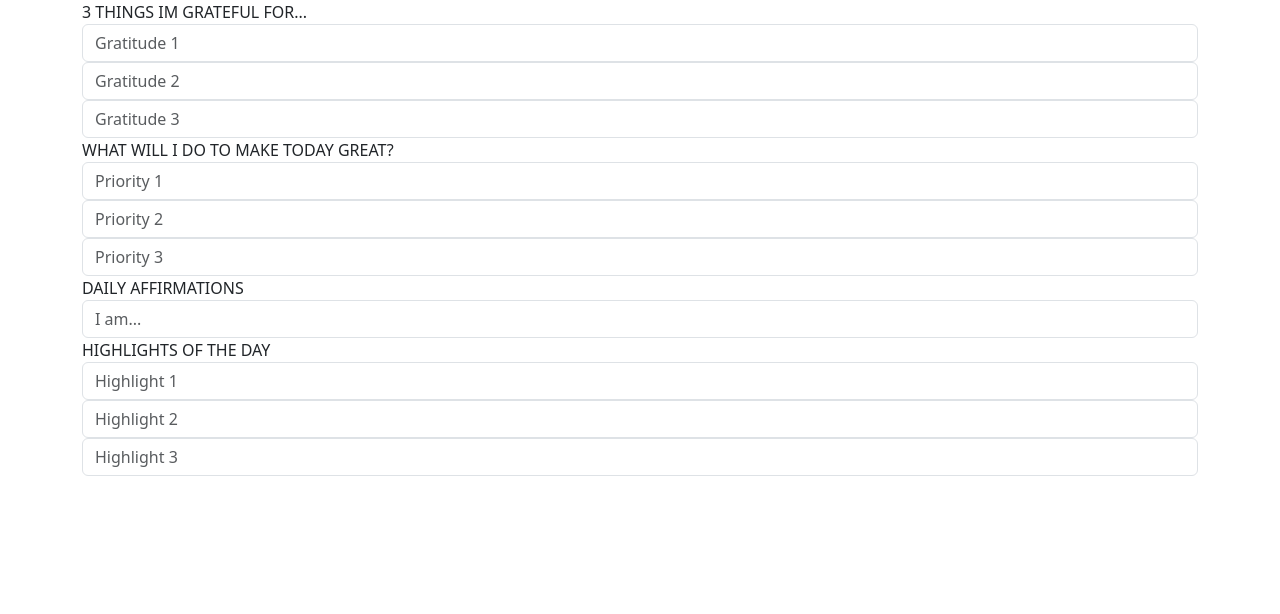
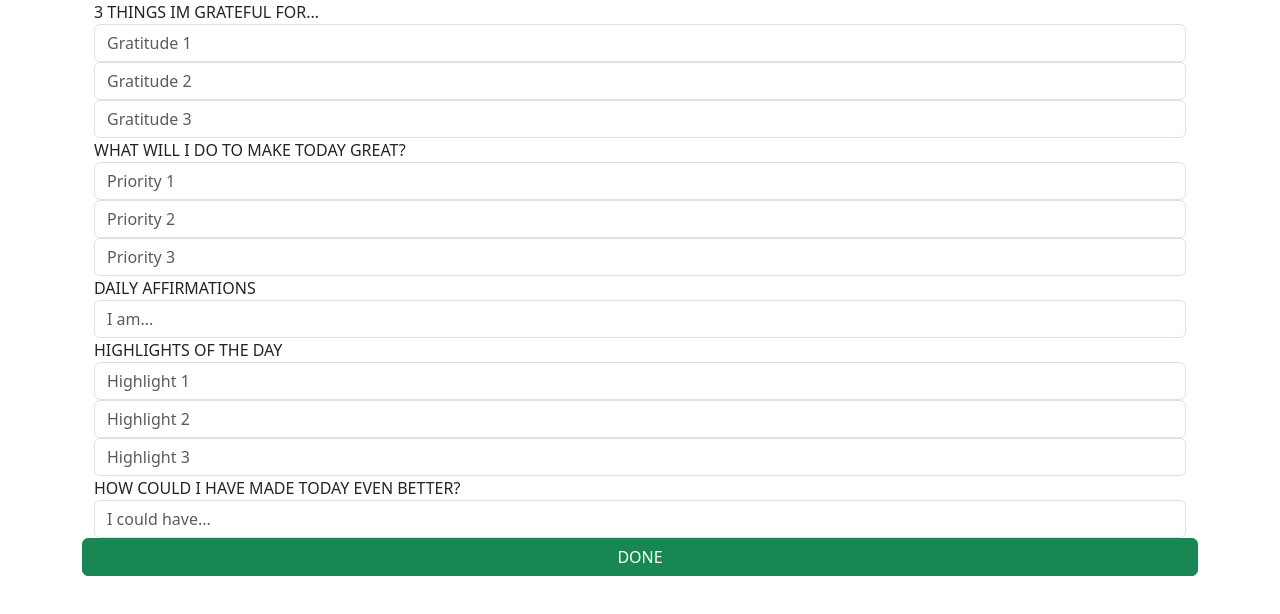
Before and after one commit to pepitovsevilla/journal-app, a React (Create React App) app: page / in a window 1280 px wide. Shown: the top 614 px of the page. Built offline with nearby package versions, Linux system fonts and the light colour scheme.

Commit message:
add app context

```diff
--- a/src/App.js
+++ b/src/App.js
@@ -1,13 +1,19 @@
-import React from "react";
+import React, { useContext } from 'react';
+import { AppContext } from './components/AppContext';
 import 'bootstrap/dist/css/bootstrap.css';
 import EditJournalEntry from "./components/EditJournalEntry";
+import DisplayJournalEntry from "./components/DisplayJournalEntry";
 
 
 function App() {
+  const { editMode, toggleEditMode } = useContext(AppContext);
+
   return (
     <>
-      <EditJournalEntry />
-      {/* <DisplayJournalEntry /> */}
+      {editMode ? <EditJournalEntry /> : <DisplayJournalEntry />}
+      <div className="container">
+        <button type="button" class="btn btn-success w-100 btn-block" onClick={toggleEditMode}>DONE</button>
+      </div>
     </>
   );
 }
--- /dev/null
+++ b/src/components/AppContext.js
@@ -0,0 +1,22 @@
+import { useState, createContext } from "react";
+
+export const AppContext = createContext(null)
+
+export const AppContextProvider = ({ children }) => {
+
+    const [gratitudeItems, setGratitudeItems] = useState(['', '', '']);
+
+    const handleGratitudeItemsInputChange = (e, index) => {
+        const updatedItems = [...gratitudeItems];
+        updatedItems[index] = e.target.value;
+        setGratitudeItems(updatedItems);
+      };
+
+    const [editMode, setEditMode] = useState(true);
+
+    function toggleEditMode() {
+        setEditMode(prevEditMode => !prevEditMode);
+      }
+
+    return <AppContext.Provider value={{ gratitudeItems, setGratitudeItems, handleGratitudeItemsInputChange, editMode, setEditMode, toggleEditMode }}>{children}</AppContext.Provider>;
+}
--- a/src/components/DailyReviewInput.js
+++ b/src/components/DailyReviewInput.js
@@ -4,21 +4,21 @@ export default function DailyReviewInput() {
   const [dailyReview, setDailyReview] = useState('');
 
   const handleDailyReviewInputChange = (e) => {
-    const updatedAffirmations = e.target.value;;
-    setDailyAffirmations(updatedAffirmations);
+    const updatedReview = e.target.value;;
+    setDailyReview(updatedReview);
   };
 
   return (
     <div className='container'>
       <form>
-          <label>DAILY AFFIRMATIONS</label>
+          <label>HOW COULD I HAVE MADE TODAY EVEN BETTER?</label>
           <div className='form-group'>
             <input
               type='text'
               className='form-control'
-              value={dailyAffirmations}
-              onChange={(e) => handleDailyAffirmationsInputChange(e)}
-              placeholder="I am..."
+              value={dailyReview}
+              onChange={(e) => handleDailyReviewInputChange(e)}
+              placeholder="I could have..."
             />
           </div>
       </form>
--- a/src/components/DisplayJournalEntry.js
+++ b/src/components/DisplayJournalEntry.js
@@ -0,0 +1,11 @@
+import React from 'react';
+import GratitudeItemsDisplay from './GratitudeItemsDisplay';
+
+export default function EditJournalEntry() {
+
+    return (
+        <>
+            <GratitudeItemsDisplay />
+        </>
+    )
+}
--- a/src/components/EditJournalEntry.js
+++ b/src/components/EditJournalEntry.js
@@ -1,16 +1,21 @@
-import React from "react";
+import React, { useState } from 'react';
 import GratitudeItemsInput from "./GratitudeItemsInput";
 import TopPrioritiesInput from "./TopPrioritiesInput";
 import DailyAffirmationsInput from "./DailyAffirmationsInput"
 import HighlightsOfTheDayInput from "./HighlightsOfTheDay";
+import DailyReviewInput from "./DailyReviewInput";
 
 export default function EditJournalEntry() {
+
     return (
         <>
-            <GratitudeItemsInput/>
-            <TopPrioritiesInput />
-            <DailyAffirmationsInput />
-            <HighlightsOfTheDayInput />
+            <div className="container">
+                <GratitudeItemsInput/>
+                <TopPrioritiesInput />
+                <DailyAffirmationsInput />
+                <HighlightsOfTheDayInput />
+                <DailyReviewInput />
+            </div>
         </>
     )
 }
--- /dev/null
+++ b/src/components/GratitudeItemsDisplay.js
@@ -0,0 +1,21 @@
+import React, { useContext } from 'react';
+import { AppContext } from './AppContext';
+
+export default function GratitudeItemsDisplay() {
+    const { gratitudeItems } = useContext(AppContext);
+
+    return (
+        <div className='container'>
+            <div className="card">
+                <div class="card-header">
+                    3 THINGS IM GRATEFUL FOR...
+                </div>
+                <ol className="list-group list-group-flush">
+                    {gratitudeItems.map((item) => {
+                    return <li className="list-group-item">{item}</li>;
+                    })}
+                </ol>
+            </div>
+        </div>
+  );
+}
--- a/src/components/GratitudeItemsInput.js
+++ b/src/components/GratitudeItemsInput.js
@@ -1,13 +1,8 @@
-import React, { useState } from 'react';
+import React, { useContext } from 'react';
+import { AppContext } from './AppContext';
 
 export default function GratitudeItemsInput() {
-  const [gratitudeItems, setGratitudeItems] = useState(['', '', '']);
-
-  const handleGratitudeItemsInputChange = (e, index) => {
-    const updatedItems = [...gratitudeItems];
-    updatedItems[index] = e.target.value;
-    setGratitudeItems(updatedItems);
-  };
+  const { gratitudeItems, handleGratitudeItemsInputChange } = useContext(AppContext);
 
   return (
     <div className='container'>
--- a/src/index.js
+++ b/src/index.js
@@ -4,12 +4,15 @@ import 'bootstrap/dist/css/bootstrap.css';
 // import './index.css';
 import App from './App';
 import reportWebVitals from './reportWebVitals';
+import { AppContextProvider } from './components/AppContext';
 
 
 const root = ReactDOM.createRoot(document.getElementById('root'));
 root.render(
   <React.StrictMode>
-    <App />
+    <AppContextProvider>
+      <App />
+    </AppContextProvider>
   </React.StrictMode>
 );
 
```
